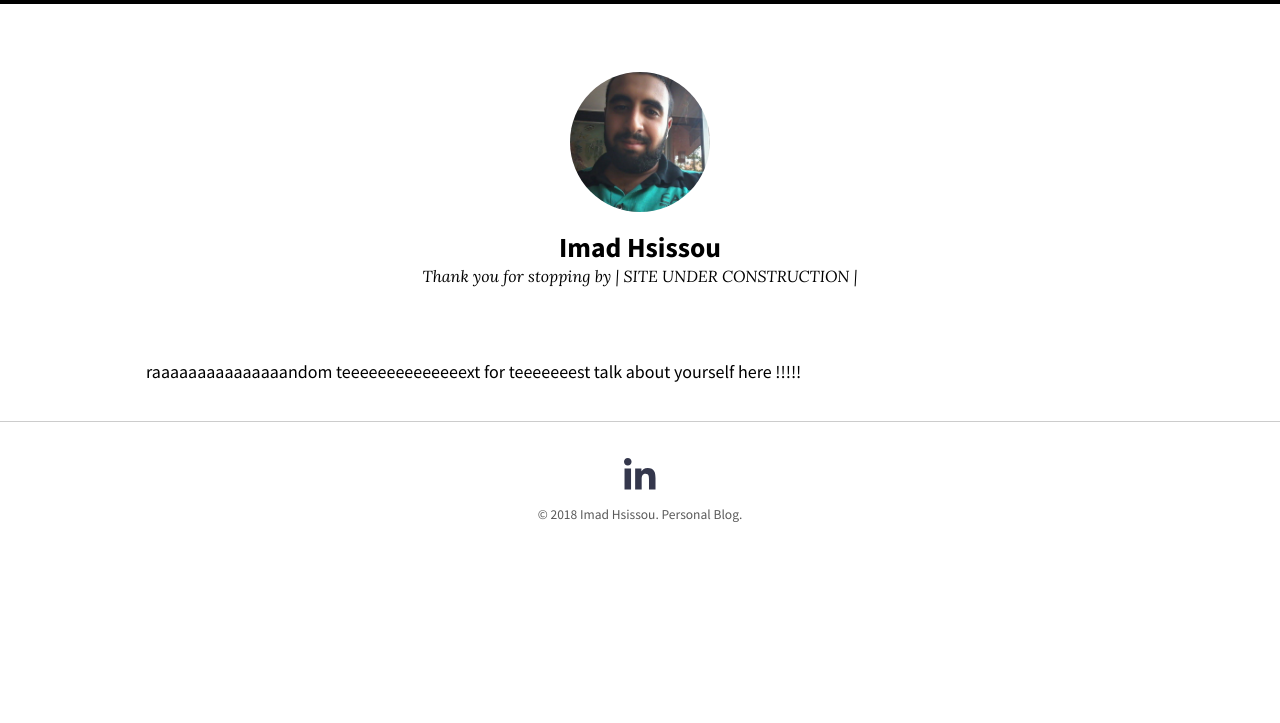
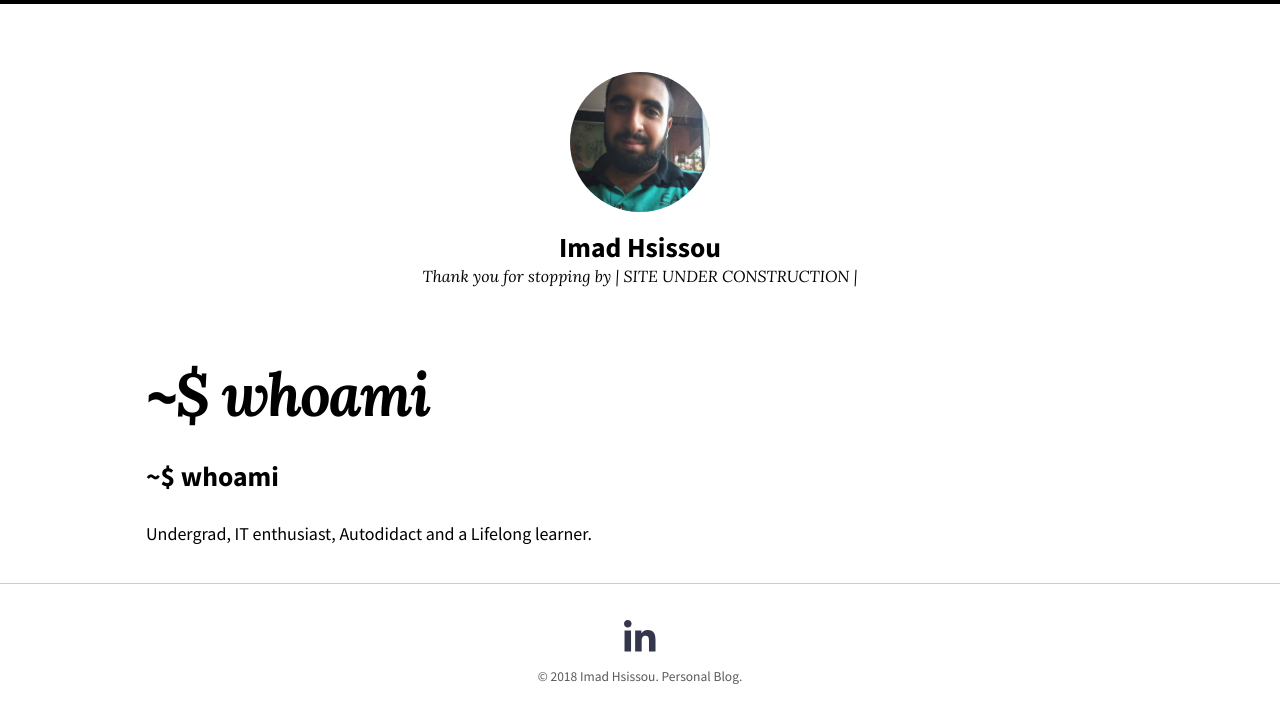
Before and after one commit to imadhsissou/imadhsissou.github.io, a Jekyll site: the page built from about.md, in a window 1280 px wide. Shown: the top 723 px of the page. Built offline with Jekyll 4.4.1, drawn with Linux system fonts in a browser that asks for light colours; nearby versions of some CDN libraries; our own code applies the rules of GitHub Pages for plain Markdown files.

Commit message:
Update about.md

```diff
--- a/about.md
+++ b/about.md
@@ -3,5 +3,6 @@
 excerpt: "This is my personal blog welcome"
 ---
 
-raaaaaaaaaaaaaaandom teeeeeeeeeeeeeext for teeeeeeest
-talk about yourself here !!!!!
+## ~$ whoami
+
+Undergrad, IT enthusiast, Autodidact and a Lifelong learner.
```
